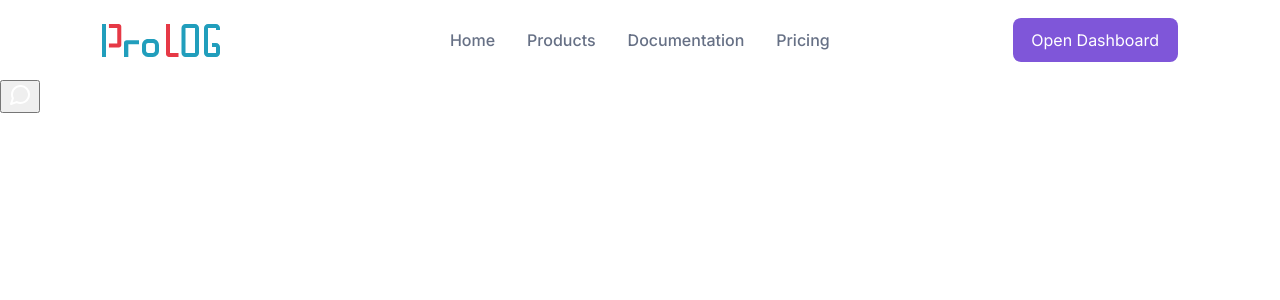
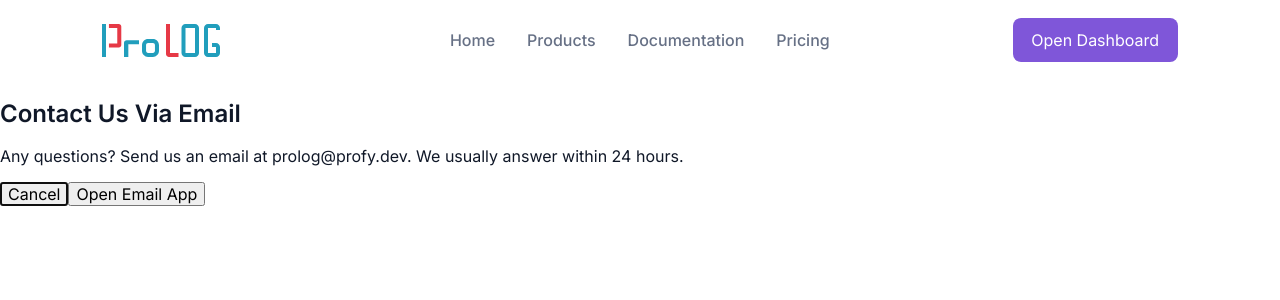
Before and after one commit to profydev/prolog-app-Sigouin, a Next.js app: page / in a window 1280 px wide. Shown: the top 300 px of the page. Built offline with nearby package versions, Linux system fonts and the light colour scheme.

Commit message:
Moved button to modal component

```diff
--- a/pages/index.jsx
+++ b/pages/index.jsx
@@ -1,5 +1,6 @@
 import { Routes } from "@config/routes";
 import styles from "./index.module.scss";
+import { Modal } from "@features/ui";
 
 const navigationLinks = [
   { text: "Home", link: Routes.home },
@@ -30,17 +31,7 @@ const IssuesPage = () => {
           Open Dashboard
         </a>
       </header>
-      <button
-        className={styles.contactButton}
-        onClick={() =>
-          alert(
-            "Implement this in Challenge 2 - Modal:\n\nhttps://profy.dev/rjs-challenge-modal",
-          )
-        }
-      >
-        {/* eslint-disable-next-line @next/next/no-img-element */}
-        <img src="/icons/message.svg" alt="Contact" />
-      </button>
+      <Modal />
     </div>
   );
 };
```
